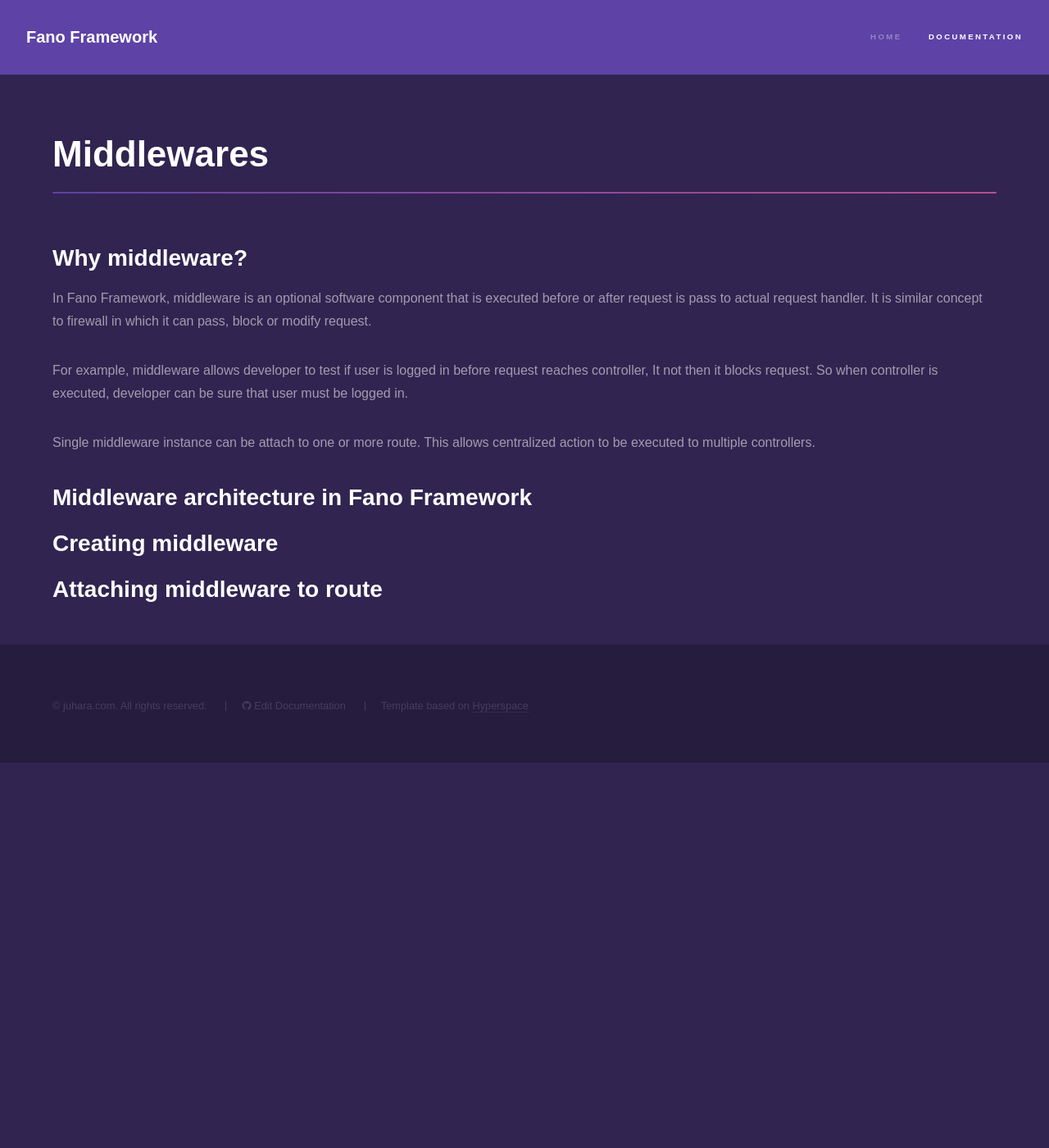
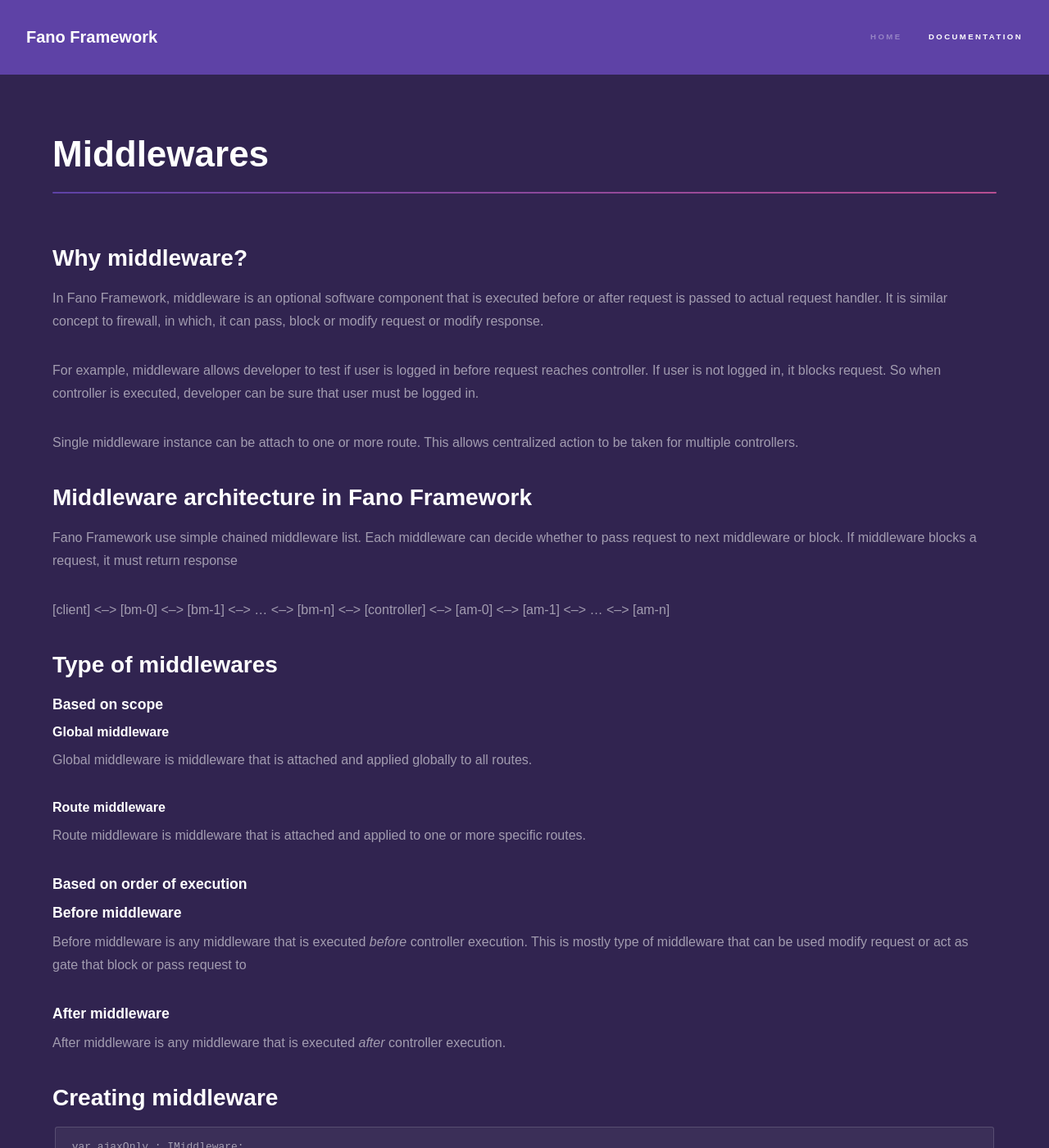
Before and after one commit to fanoframework/fanoframework.github.io, a Jekyll site: the page built from middlewares/index.md, in a window 1280 px wide and 1400 px high. Shown: the whole window at 82% size. Built offline with Jekyll 4.4.1, drawn with Linux system fonts in a browser that asks for light colours; our own code applies the rules of GitHub Pages for plain Markdown files; some of the changed text lies outside the part shown.

Commit message:
add content about middleware

````diff
--- a/middlewares/index.md
+++ b/middlewares/index.md
@@ -7,17 +7,73 @@
 
 ## Why middleware?
 
-In Fano Framework, middleware is an optional software component that is executed before or after request is pass to actual request handler. It is similar concept to firewall in which it can pass, block or modify request.
+In Fano Framework, middleware is an optional software component that is executed before or after request is passed to actual request handler. It is similar concept to firewall, in which, it can pass, block or modify request or modify response.
 
-For example, middleware allows developer to test if user is logged in before
-request reaches controller, It not then it blocks request.
+For example, middleware allows developer to test if user is logged in before request reaches controller. If user is not logged in, it blocks request.
 So when controller is executed, developer can be sure that user must be logged in.
 
-Single middleware instance can be attach to one or more route. This allows
-centralized action to be executed to multiple controllers.
+Single middleware instance can be attach to one or more route. This allows centralized action to be taken for multiple controllers.
 
 ## Middleware architecture in Fano Framework
 
+Fano Framework use simple chained middleware list. Each middleware can decide whether to pass request to next middleware or block. If middleware blocks a request, it must return response
+
+[client] <--> [bm-0] <--> [bm-1] <--> ... <--> [bm-n] <--> [controller] <--> [am-0] <--> [am-1] <--> ... <--> [am-n]
+
+## Type of middlewares
+
+### Based on scope
+
+#### Global middleware
+
+Global middleware is middleware that is attached and applied globally to all routes.
+
+#### Route middleware
+
+Route middleware is middleware that is attached and applied to one or more specific routes.
+
+### Based on order of execution
+
+### Before middleware
+
+Before middleware is any middleware that is executed *before* controller execution. This is mostly type of middleware that can be used modify request or act as gate that block or pass request to
+
+### After middleware
+
+After middleware is any middleware that is executed *after* controller execution.
+
+
 ## Creating middleware
 
+```
+var ajaxOnly : IMiddleware;
+    authOnly : IMiddleware;
+...
+ajaxOnly := TAjaxOnlyMiddleware.create();
+authOnly := TAuthOnlyMiddleware.create();
+```
+
+## Attaching middleware to application
+
+```
+var hiController : IRouteHandler;
+    app : IWebApplication;
+...
+hiController := THiController.create();
+
+app.getMiddlewares().addBefore(authOnly);
+
+```
+
 ## Attaching middleware to route
+
+```
+router.get('/hi/{name}', hiController)
+    .getMiddlewares()
+    .addBefore(authOnly);
+
+router.post('/hi/{name}', hiController)
+    .getMiddlewares()
+    .addBefore(ajaxOnly)
+    .addBefore(authOnly);
+```
````
